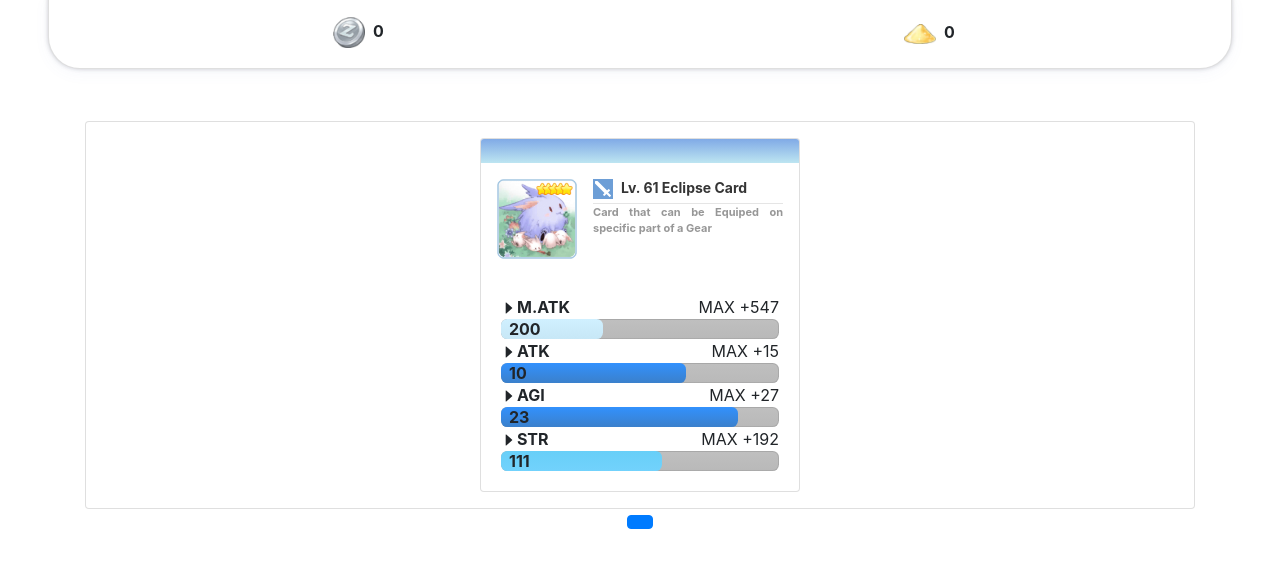
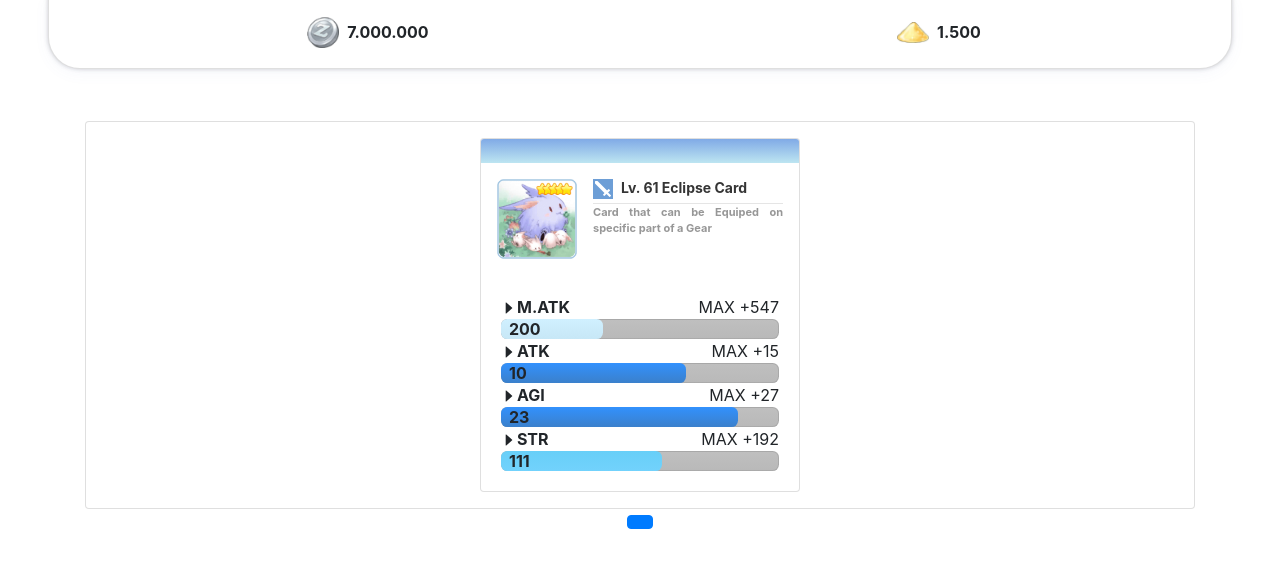
Before and after one commit to Team-Up-Dev/auction-rol, a React (Create React App) app: page / in a window 1280 px wide. Shown: the top 568 px of the page. Built offline with nearby package versions, Linux system fonts and the light colour scheme.

Commit message:
add currencies formatting @alvin-ictn

```diff
--- a/package.json
+++ b/package.json
@@ -12,6 +12,7 @@
     "react-bootstrap": "^1.4.0",
     "react-dom": "^17.0.1",
     "react-icons": "^4.1.0",
+    "react-number-format": "^4.4.1",
     "react-redux": "^7.2.2",
     "react-router-dom": "^5.2.0",
     "react-scripts": "4.0.1",
--- a/src/components/statusNavbar/index.jsx
+++ b/src/components/statusNavbar/index.jsx
@@ -1,15 +1,25 @@
 import React from "react";
 import { Card, OverlayTrigger, Popover, Button } from "react-bootstrap";
+import { FaAngleRight } from "react-icons/fa";
+import NumberFormat from "react-number-format";
 import styles from "./statusNavbar.module.scss";
 import zeny from "../../assets/currencies/zeny.png";
 import dust from "../../assets/currencies/dust.png";
 
 export default function StatusNavbar() {
   const currencies = {
-    zeny: [0],
-    dust: [0],
+    zeny: [7000000],
+    dust: [1500],
   };
 
+  const totalZeny =
+    currencies.zeny.length > 2
+      ? currencies.zeny.reduce((a, b) => a + b)
+      : currencies.zeny[0];
+  const totalDust =
+    currencies.dust.length > 2
+      ? currencies.dust.reduce((a, b) => a + b)
+      : currencies.dust[0];
   return (
     <Card className={`d-flex mx-5 mb-5 h-50 ${styles.navbarContainer}`}>
       <Card.Body className="d-flex justify-content-around">
@@ -20,18 +30,46 @@ export default function StatusNavbar() {
             overlay={
               <Popover id="popover-basic">
                 <Popover.Title as="h3">
-                  {currencies.zeny.length > 2 ? currencies.zeny.reduce((a, b) => a + b) : currencies.zeny}
+                  <NumberFormat
+                    value={totalZeny}
+                    displayType={"text"}
+                    thousandSeparator={"."}
+                    decimalSeparator={","}
+                    prefix={""}
+                    renderText={(value) => <div>{value}</div>}
+                  />
                 </Popover.Title>
                 <Popover.Content>
-                  And here's some <strong>amazing</strong> content. It's very
-                  engaging. right?
+                  {currencies.zeny.map((item, idx) => (
+                    <span className="d-flex align-items-center">
+                      {idx + 1}
+                      <FaAngleRight />
+                      <NumberFormat
+                        value={item}
+                        displayType={"text"}
+                        thousandSeparator={"."}
+                        decimalSeparator={","}
+                        prefix={""}
+                        renderText={(value) => <div>{value}</div>}
+                      />
+                    </span>
+                  ))}
                 </Popover.Content>
               </Popover>
             }
           >
-            <div>
+            <div className="d-flex align-items-center">
               <img className={`${styles.currencies} mx-2`} src={zeny} alt="" />
-              <span className={`font-weight-bold`}>{currencies.zeny.length > 2 ? currencies.zeny.reduce((a, b) => a + b) : currencies.zeny}</span>
+              <span className={`font-weight-bold`}>
+                <NumberFormat
+                  value={totalZeny}
+                  displayType={"text"}
+                  thousandSeparator={"."}
+                  decimalSeparator={","}
+                  prefix={""}
+                  renderText={(value) => <div>{value}</div>}
+                />
+              </span>
             </div>
           </OverlayTrigger>
         </div>
@@ -41,7 +79,16 @@ export default function StatusNavbar() {
             delay={{ show: 0, hide: 200 }}
             overlay={
               <Popover id="popover-basic">
-                <Popover.Title as="h3">{currencies.dust.length > 2 ? currencies.dust.reduce((a, b) => a + b) : currencies.dust}</Popover.Title>
+                <Popover.Title as="h3">
+                  <NumberFormat
+                    value={totalDust}
+                    displayType={"text"}
+                    thousandSeparator={"."}
+                    decimalSeparator={","}
+                    prefix={""}
+                    renderText={(value) => <div>{value}</div>}
+                  />
+                </Popover.Title>
                 <Popover.Content>
                   And here's some <strong>amazing</strong> content. It's very
                   engaging. right?
@@ -49,9 +96,18 @@ export default function StatusNavbar() {
               </Popover>
             }
           >
-            <div>
+            <div className="d-flex align-items-center">
               <img className={`${styles.currencies} mx-2`} src={dust} alt="" />
-              <span className={`font-weight-bold`}>{currencies.dust.length > 2 ? currencies.dust.reduce((a, b) => a + b) : currencies.dust}</span>
+              <span className={`font-weight-bold`}>
+                <NumberFormat
+                  value={totalDust}
+                  displayType={"text"}
+                  thousandSeparator={"."}
+                  decimalSeparator={","}
+                  prefix={""}
+                  renderText={(value) => <div>{value}</div>}
+                />
+              </span>
             </div>
           </OverlayTrigger>
         </div>
```
Also changed, not shown: 2 other files (tests, documents, lock files or other folders).
